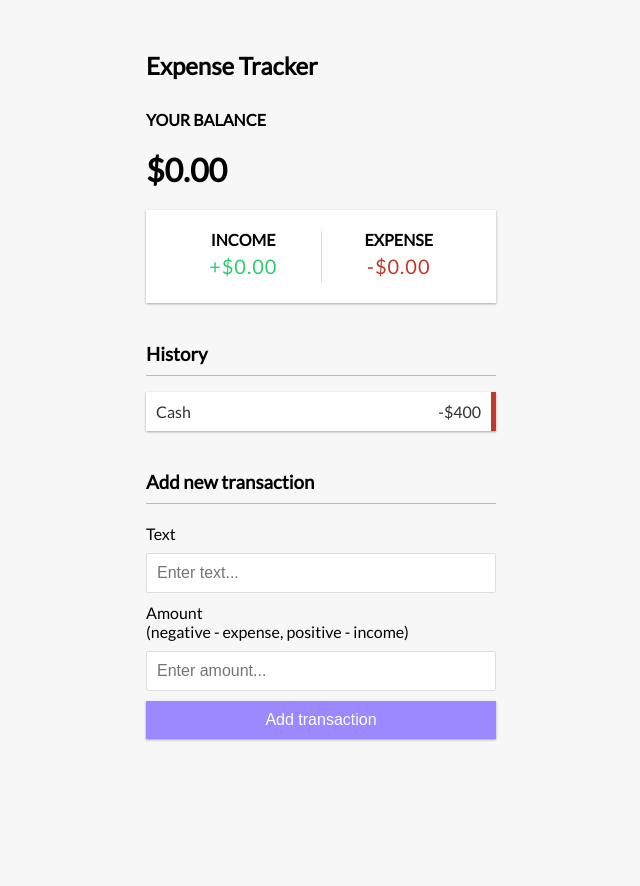
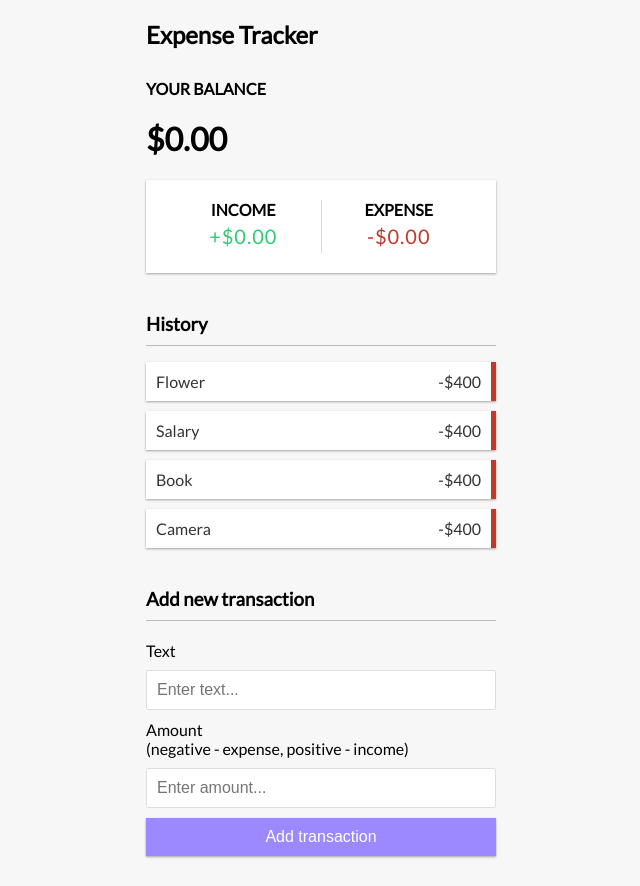
Before and after one commit to GEOFARL/expense-tracker, a React (Create React App) app: page / in a window 1280 px wide. Shown: the whole page, without its empty margins (319-959 px from the left). Before the commit the page ends 800 px from the top, so only its background shows below. Built offline with nearby package versions, Linux system fonts and the light colour scheme.

Commit message:
Use context inside the transaction list

```diff
--- a/src/components/TransactionList.js
+++ b/src/components/TransactionList.js
@@ -1,14 +1,20 @@
-import React from 'react';
+import React, { useContext } from 'react';
+import { GlobalContext } from '../context/GlobalState';
 
 export const TransactionList = () => {
+  const { transactions } = useContext(GlobalContext);
+
   return (
     <>
       <h3>History</h3>
       <ul className="list">
-        <li className="minus">
-          Cash<span>-$400</span>
-          <button className="delete-btn">x</button>
-        </li>
+        {transactions.map((transaction) => (
+          <li className="minus" key={transaction.id}>
+            {transaction.text}
+            <span>-$400</span>
+            <button className="delete-btn">x</button>
+          </li>
+        ))}
       </ul>
     </>
   );
```
